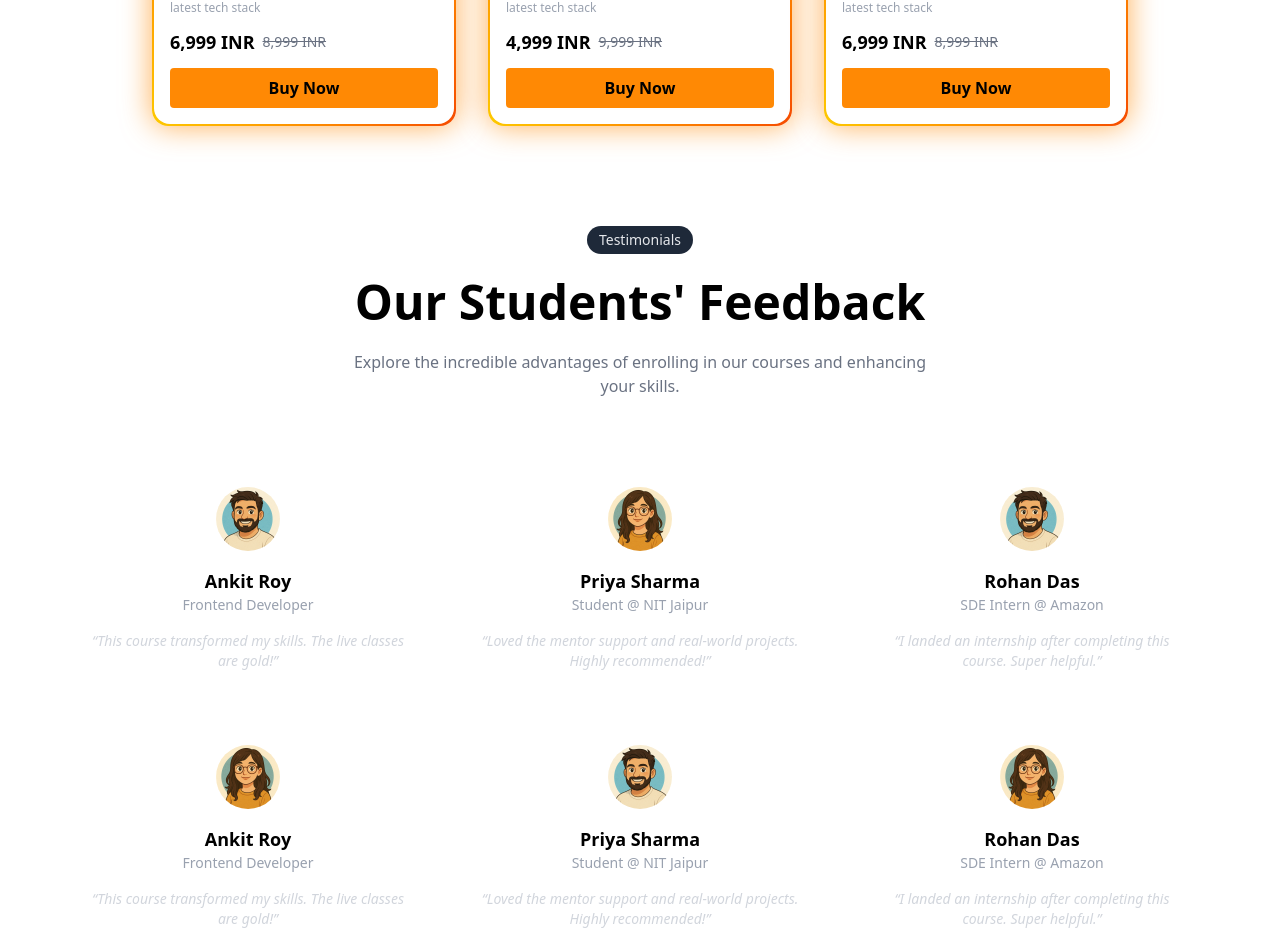
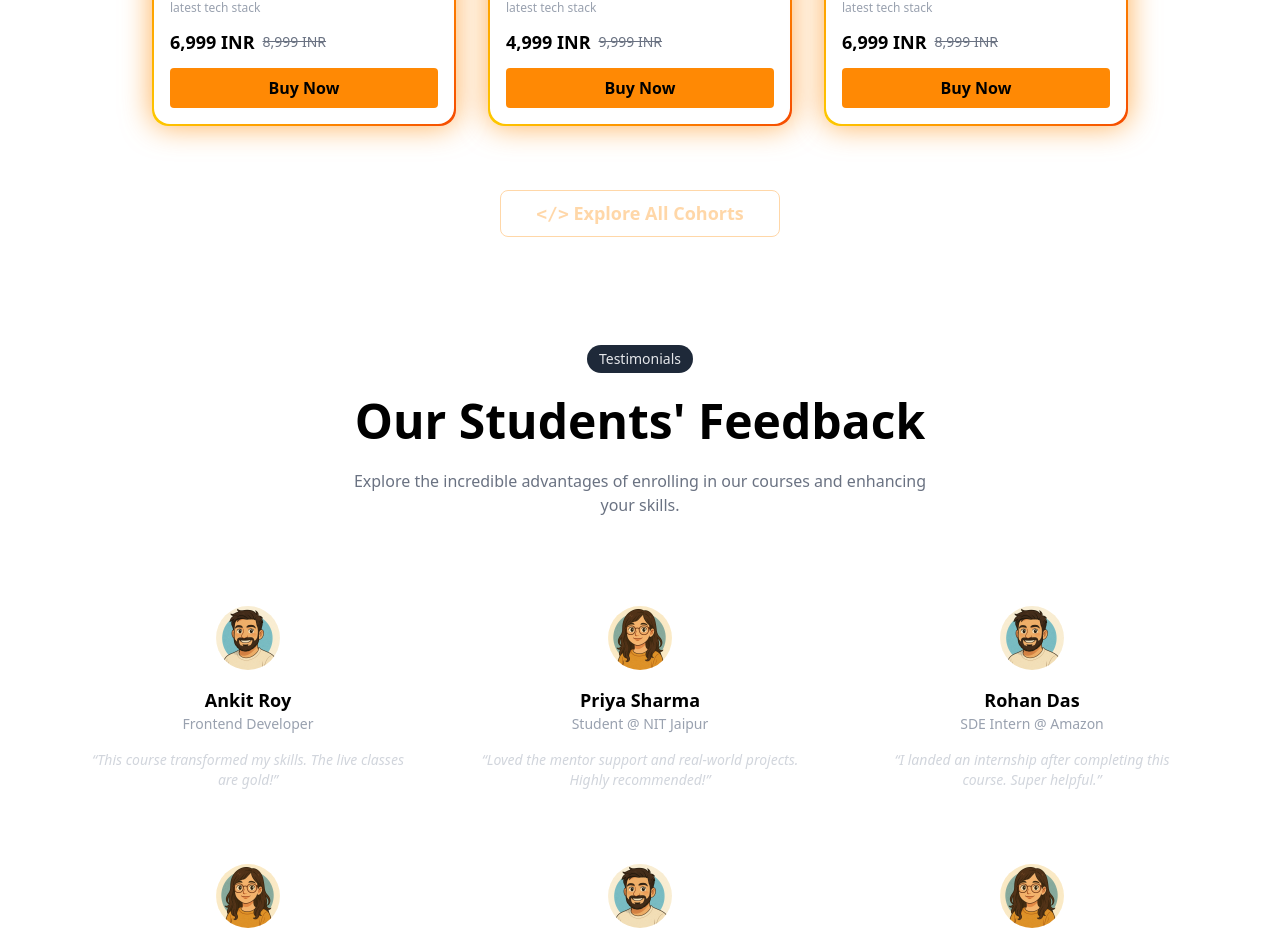
Before and after one commit to santwan/chai-code-redesign, a React (Vite) app: page / in a window 1280 px wide. Shown: the part 2880-3811 px from the top of the page. Built offline with nearby package versions, Linux system fonts and the light colour scheme; no server answers; a web font is replaced by a local one.

Commit message:
Added a new button in Cohort section

```diff
--- a/src/components/Home/Cohorts/CohortSection.jsx
+++ b/src/components/Home/Cohorts/CohortSection.jsx
@@ -1,5 +1,6 @@
 import React from "react";
 import CohortCard from "./CohortCard.jsx";
+import { motion } from "framer-motion";
 
 
 const CohortsSection = () => {
@@ -55,6 +56,21 @@ const CohortsSection = () => {
             <CohortCard key={i} {...cohort} />
           ))}
         </div>
+
+        <div className="text-center m-2 pt-14">
+        <motion.button
+              className="bg-transparent border dark:border-orange-700/60 text-lg w-70 hover:bg-orange-600 px-4 py-2 rounded-lg font-semibold text-orange-200 hover:text-white  gap-2"
+              whileHover={{ scale: 1.1 }}
+              whileTap={{ scale: 0.95 }}
+              aria-label="Explore all cohorts"
+              role="button"
+              onClick={() =>
+                (window.location.href = "https://courses.chaicode.com/learn/view-all?show=batch&type=17")
+              }
+            >
+              <code aria-hidden="true">&lt;/&gt;</code> Explore All Cohorts
+        </motion.button>
+        </div>
       </div>
     </section>
   );
```
